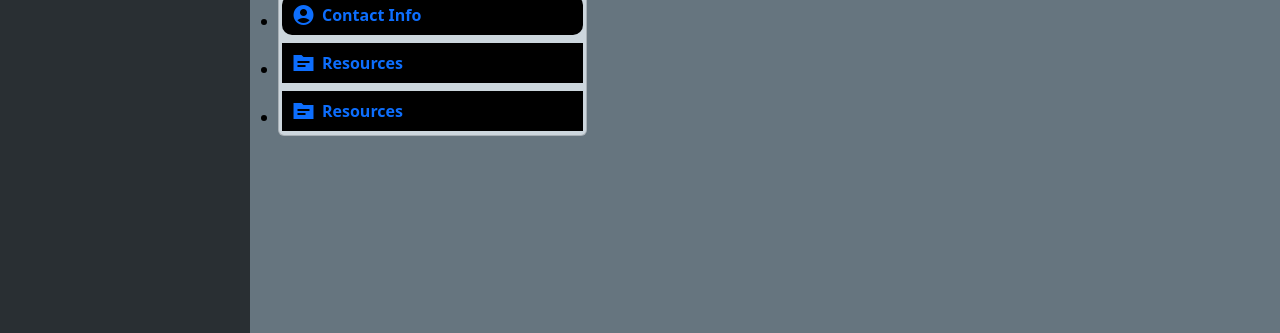
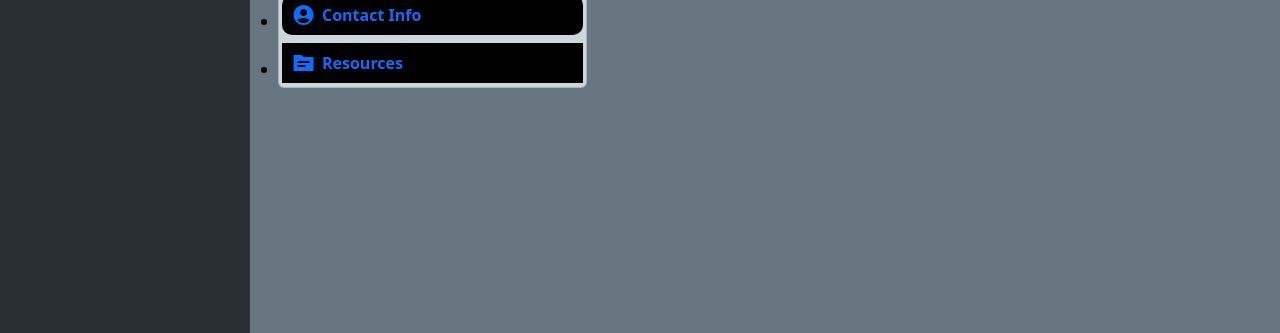
Before and after one commit to XKNugget/project-manager.github.io, a plain HTML site: page index.html in a window 1280 px wide. Shown: the part 467-800 px from the top of the page. Drawn offline with nearby package versions, Linux system fonts and the light colour scheme.

Commit message:
version 0.1.5a

```diff
--- a/index.html
+++ b/index.html
@@ -204,13 +204,6 @@
                                                 <span class="fw-bold">Resources</span>
                                             </a>
                                         </li>
-                                        <li class="">
-                                            <a href="#"
-                                                class="text-decoration-none px-3 py-2 my-1 li-item-2 d-flex">
-                                                <span class="material-icons-sharp">source</span>
-                                                <span class="fw-bold">Resources</span>
-                                            </a>
-                                        </li>
                                     </ul>
                                 </div>
                             </div>
```
